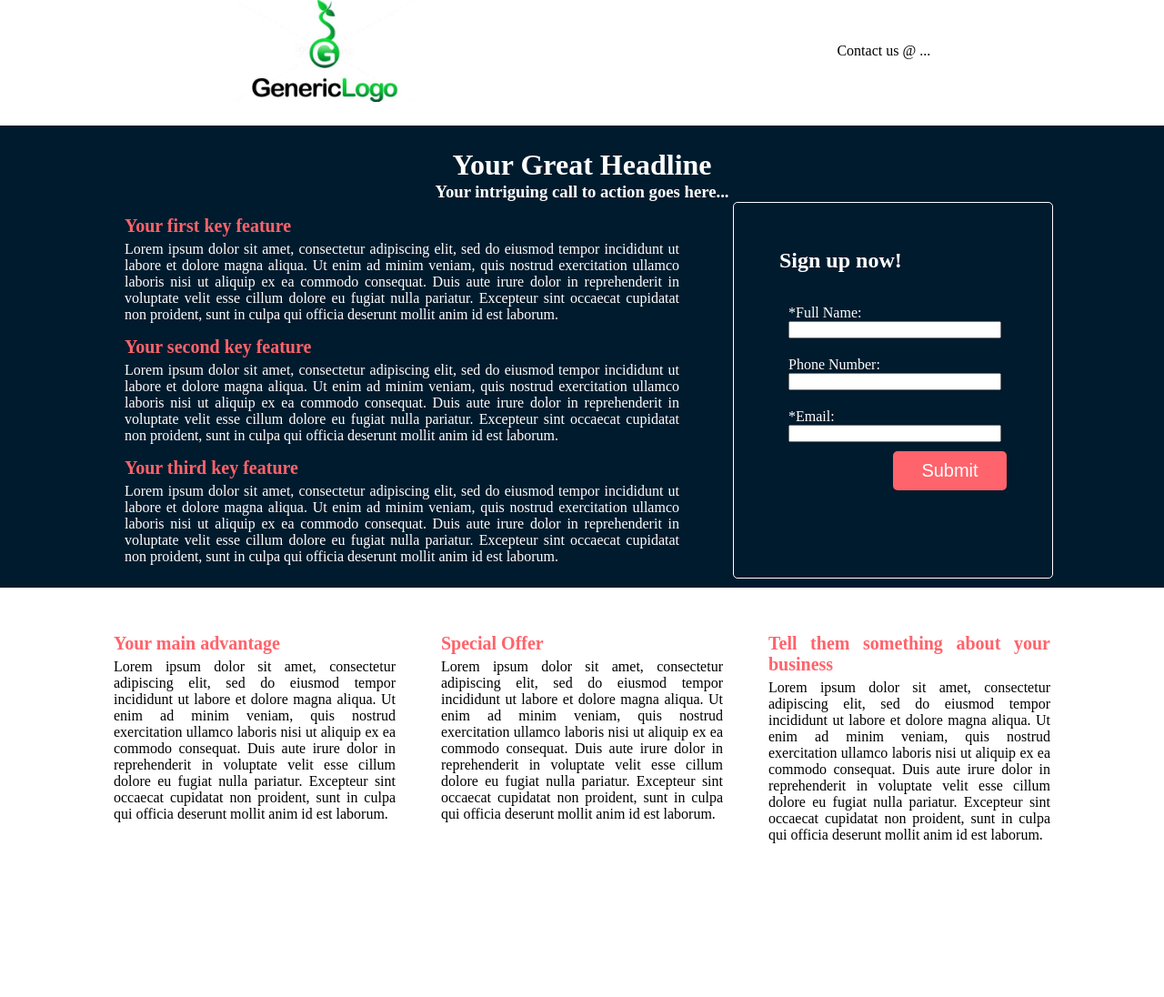
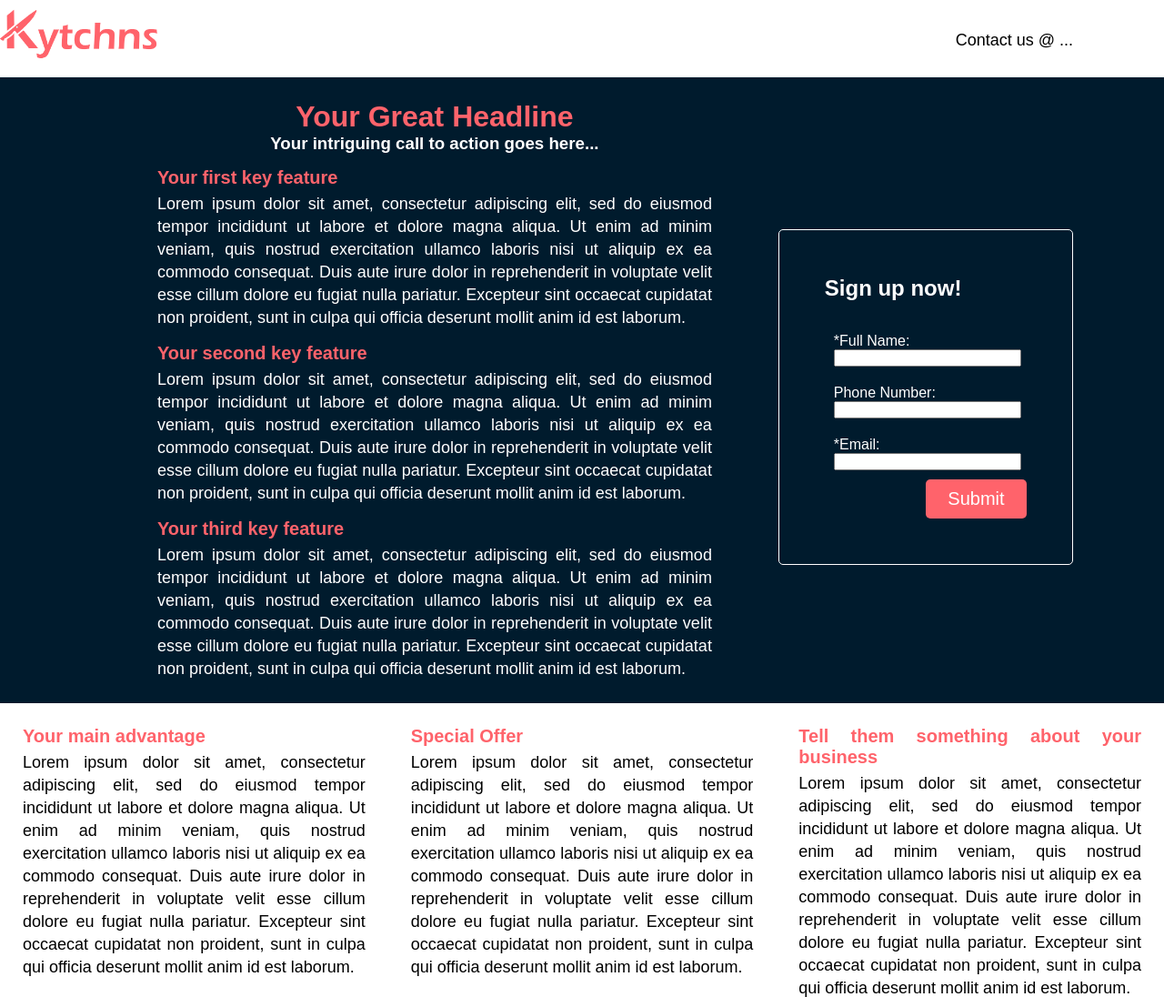
Before and after one commit to thesubline/LandingTest, a website: page views/first.html in a window 1280 px wide. Shown: the whole page at 91% size. Before the commit the page ends 1052 px from the top, so only its background shows below. Drawn offline with Linux system fonts and the light colour scheme.

Commit message:
Improve style and browser compatibility

```diff
--- a/views/first.html
+++ b/views/first.html
@@ -2,12 +2,13 @@
 <html>
     <head>
         <meta charset="utf-8">
+        <link rel="icon" type="img/png" href="./images/klogopink.png">
         <title>Kytchns</title>
         <link rel="stylesheet" href="./style.css">
     </head>
     <body>
         <div class="header">
-            <img src="./images/genericLogo.jpeg" alt="Logo">
+            <img src="./images/pinklogo.png" alt="Logo">
             <p>Contact us @ ...</p>
         </div>
 
@@ -16,10 +17,11 @@
         </div>
 
         <div class="content">
+            <div class=contentMain>
                 <h1>Your Great Headline</h1>
+
                 <h3>Your intriguing call to action goes here...</h3>
 
-            <div class=contentMain>
                 <div class="features">
                     <div>
                         <h4>Your first key feature</h4>
@@ -34,6 +36,7 @@
                     <div>
                         <h4>Your third key feature</h4>
                         <p>Lorem ipsum dolor sit amet, consectetur adipiscing elit, sed do eiusmod tempor incididunt ut labore et dolore magna aliqua. Ut enim ad minim veniam, quis nostrud exercitation ullamco laboris nisi ut aliquip ex ea commodo consequat. Duis aute irure dolor in reprehenderit in voluptate velit esse cillum dolore eu fugiat nulla pariatur. Excepteur sint occaecat cupidatat non proident, sunt in culpa qui officia deserunt mollit anim id est laborum.</p>
+                    </div>
                 </div>
             </div>
 
@@ -54,7 +57,6 @@
 
                 <input type="submit" value="Submit">
             </form>
-            </div>
         </div>
 
         <div class="footer">
--- a/views/style.css
+++ b/views/style.css
@@ -3,6 +3,12 @@
 body, html{
     height: 100%;
     width: 100%;
+    font-family: 'Saira', sans-serif;
+}
+
+p{
+    font-size: 18px;
+    line-height: 25px;
 }
 
 input[type=submit]{
@@ -43,13 +49,17 @@ input{
 
 .header{
     display: flex;
-    justify-content: space-around;
-    padding: 0 25px;
+    justify-content: space-between;
+    align-items: center;
     align-items: center;
 }
 
     .header img{
         max-width: 200px;
+    }
+
+    .header p{
+        padding-right: 100px;
     }
 
 .banner{
@@ -58,29 +68,28 @@ input{
     align-items: center;
     height: 20px;
     width: 100%;
-    padding: 3px;
+    padding-bottom: 3px;
     font-size: 20px;
     text-align: center;
+    margin-top: -25px;
+    box-sizing: border-box;
+    color: white;
 }
 
     .bannerHidden{
         background: white;
-        color: white;
     }
 
     .bannerError{
         background: red;
-        color: white;
     }
 
     .bannerSuccess{
         background: green;
-        color: white;
     }
 
 .content{
     display: flex;
-    flex-direction: column;
     align-items: center;
     background: rgb(0, 27, 45);
     color: white;
@@ -91,8 +100,13 @@ input{
 
     .contentMain{
         display: flex;
-        justify-content: space-around;
+        flex-direction: column;
+        align-items: center;
         width: 100%;
+    }
+
+    .contentMain > h1{
+        color: rgb(255, 99, 107);
     }
 
     .features{
@@ -103,6 +117,10 @@ input{
         margin: 15px;
         text-align: justify;
     }
+
+    /* .features > * p{
+        font-size: 16px;
+    } */
 
     form{
         display: flex;
@@ -124,7 +142,6 @@ input{
 .footer{
     display: flex;
     width: 100%;
-    padding: 25px 100px 100px 100px;
     box-sizing: border-box;
 }
 
```
Also changed, not shown: views/images/genericLogo.jpeg (deleted), views/images/klogopink.png (added), views/images/pinklogo.png (added). Lines whose indentation alone changed are shown as unchanged.
